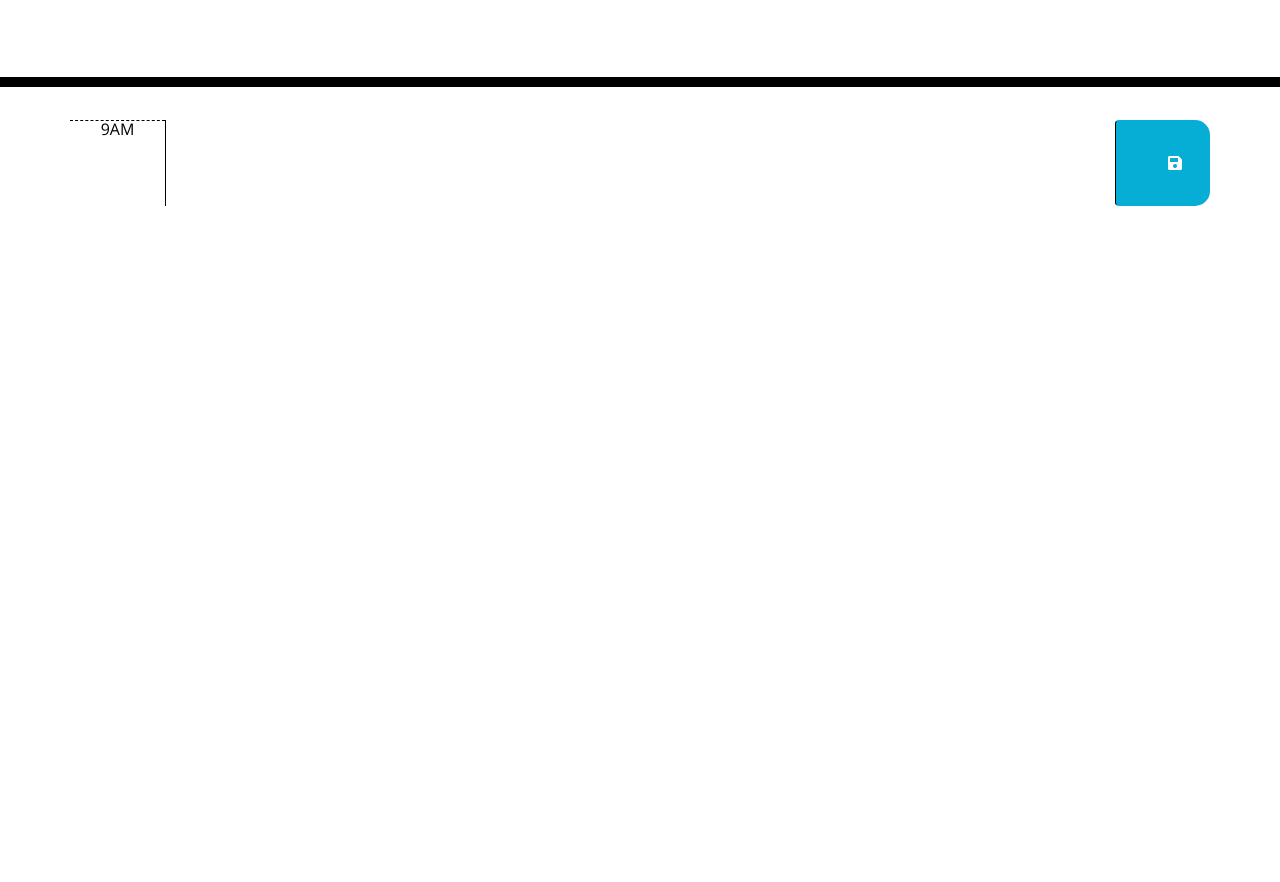
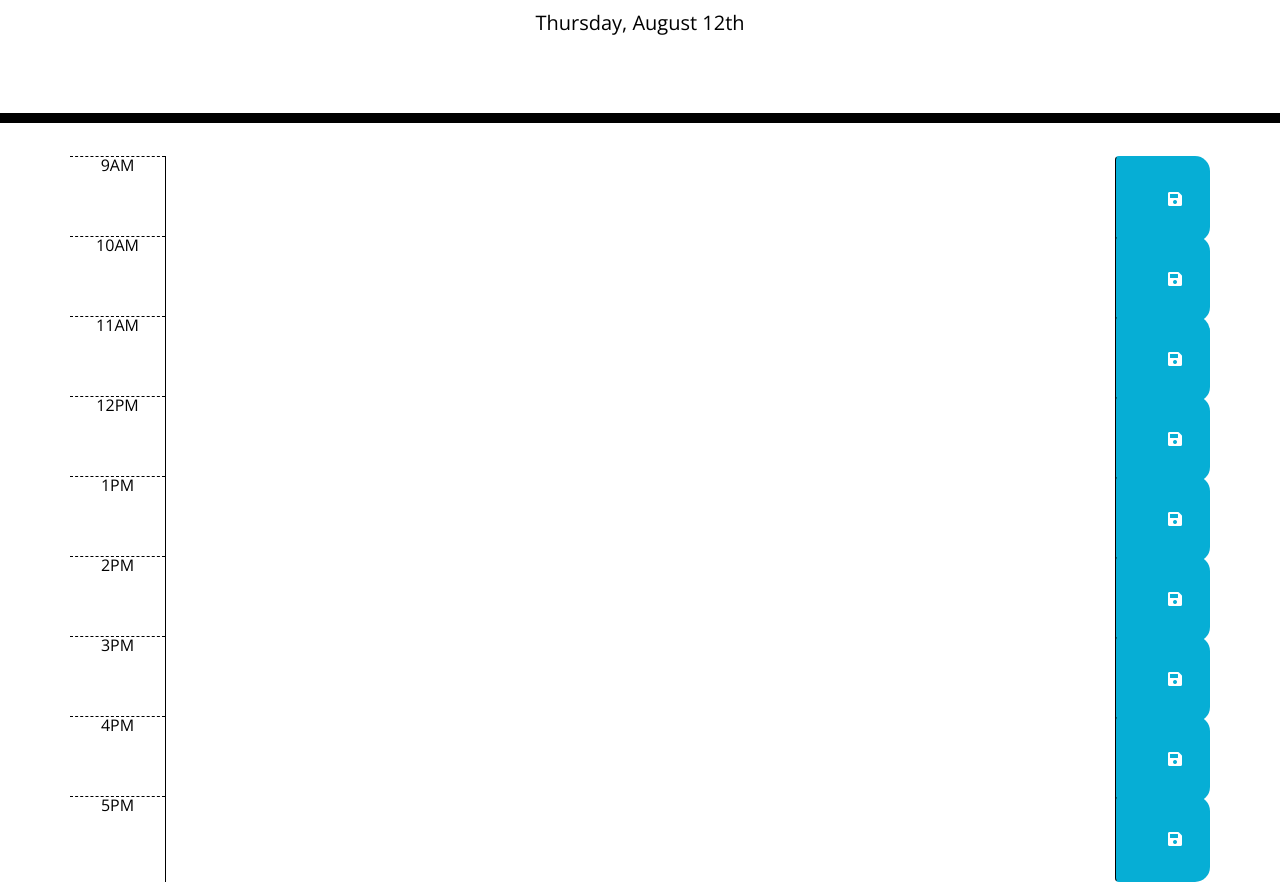
Before and after one commit to BaileyB227/DayPlanner, a plain HTML site: page index.html in a window 1280 px wide. Shown: the part 181-1063 px from the top of the page. Before the commit the page ends 800 px from the top, so only its background shows below. Drawn offline with nearby package versions, Linux system fonts and the light colour scheme.

Commit message:
got current day at top

```diff
--- a/index.html
+++ b/index.html
@@ -37,8 +37,65 @@
       <i class="fas fa-save"></i>
     </button>
     </div>
+    <div class="row time-block" id="1000">
+      <div class="hour col-md-1">10AM</div>
+      <textarea class="description col-md-10"></textarea>
+    <button class="btn saveBtn col-md-1">
+      <i class="fas fa-save"></i>
+    </button>
+    </div>
+    <div class="row time-block" id="1100">
+      <div class="hour col-md-1">11AM</div>
+      <textarea class="description col-md-10"></textarea>
+    <button class="btn saveBtn col-md-1">
+      <i class="fas fa-save"></i>
+    </button>
+    </div>
+    <div class="row time-block" id="1200">
+      <div class="hour col-md-1">12PM</div>
+      <textarea class="description col-md-10"></textarea>
+    <button class="btn saveBtn col-md-1">
+      <i class="fas fa-save"></i>
+    </button>
+    </div>
+    <div class="row time-block" id="1300">
+      <div class="hour col-md-1">1PM</div>
+      <textarea class="description col-md-10"></textarea>
+    <button class="btn saveBtn col-md-1">
+      <i class="fas fa-save"></i>
+    </button>
+    </div>
+    <div class="row time-block" id="1400">
+      <div class="hour col-md-1">2PM</div>
+      <textarea class="description col-md-10"></textarea>
+    <button class="btn saveBtn col-md-1">
+      <i class="fas fa-save"></i>
+    </button>
+    </div>
+    <div class="row time-block" id="1500">
+      <div class="hour col-md-1">3PM</div>
+      <textarea class="description col-md-10"></textarea>
+    <button class="btn saveBtn col-md-1">
+      <i class="fas fa-save"></i>
+    </button>
+    </div>
+    <div class="row time-block" id="1600">
+      <div class="hour col-md-1">4PM</div>
+      <textarea class="description col-md-10"></textarea>
+    <button class="btn saveBtn col-md-1">
+      <i class="fas fa-save"></i>
+    </button>
+    </div>
+    <div class="row time-block" id="1700">
+      <div class="hour col-md-1">5PM</div>
+      <textarea class="description col-md-10"></textarea>
+    <button class="btn saveBtn col-md-1">
+      <i class="fas fa-save"></i>
+    </button>
+    </div>
     </div>
     <script src="https://cdnjs.cloudflare.com/ajax/libs/jquery/3.2.1/jquery.min.js"></script>
     <script src="https://cdnjs.cloudflare.com/ajax/libs/moment.js/2.24.0/moment.min.js"></script>
+    <script src="./script.js"></script>
   </body>
 </html>
--- a/script.js
+++ b/script.js
@@ -0,0 +1,3 @@
+let today = moment().format('dddd, MMMM Do');
+
+$("#currentDay").text(today);
```
